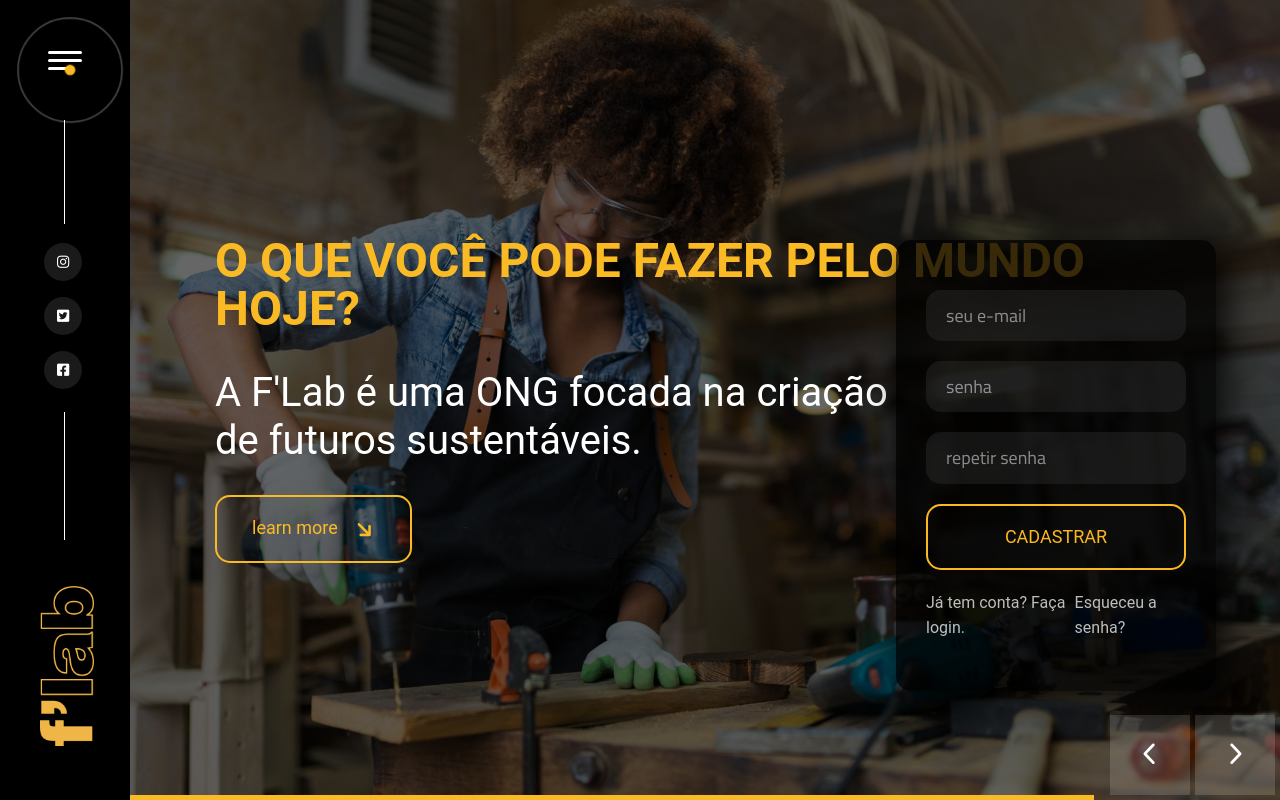
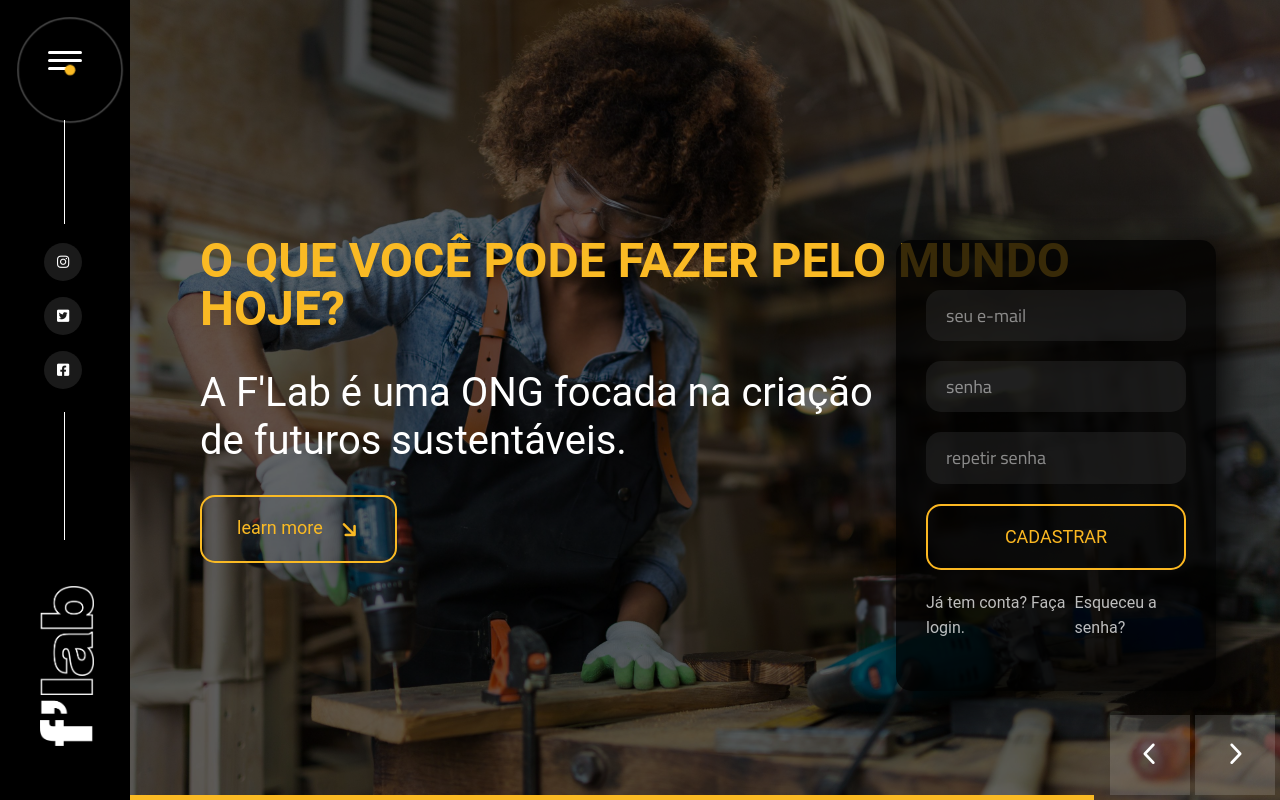
Before and after one commit to jady-sm-godoi/fLab-project, a plain HTML site: page index.html in a window 1280 px wide. Drawn offline with nearby package versions, Linux system fonts and the light colour scheme; a web font is replaced by a local one.

Commit message:
ajuste título home

```diff
--- a/index.html
+++ b/index.html
@@ -68,7 +68,7 @@
             <!--Copyright Text-->
             <div class="copyright">
               <img
-                src="./assets/ARTE_F'Lab_amarelo1.png"
+                src="./assets/ARTE_F'Lab_branco1.png"
                 alt="F_lab logo amarelo"
               />
             </div>
--- a/style.css
+++ b/style.css
@@ -337,6 +337,21 @@ form .field-inner .alt-icon{
   color:#FABA24;
 }
 
+.banner-section .slide-item .inner{
+    position: relative;
+    display: block;
+    max-width: 980px;
+    margin-left: 50px;
+    text-align: center;
+    width: 100%;
+    z-index: 5;
+    opacity:0;
+    visibility: hidden;
+    -webkit-transform:translateY(70px);
+    -ms-transform:translateY(70px);
+    transform:translateY(70px);
+  }
+
 .banner-section .slide-item .image-layer{
     position: absolute;
     left: 0;
```
